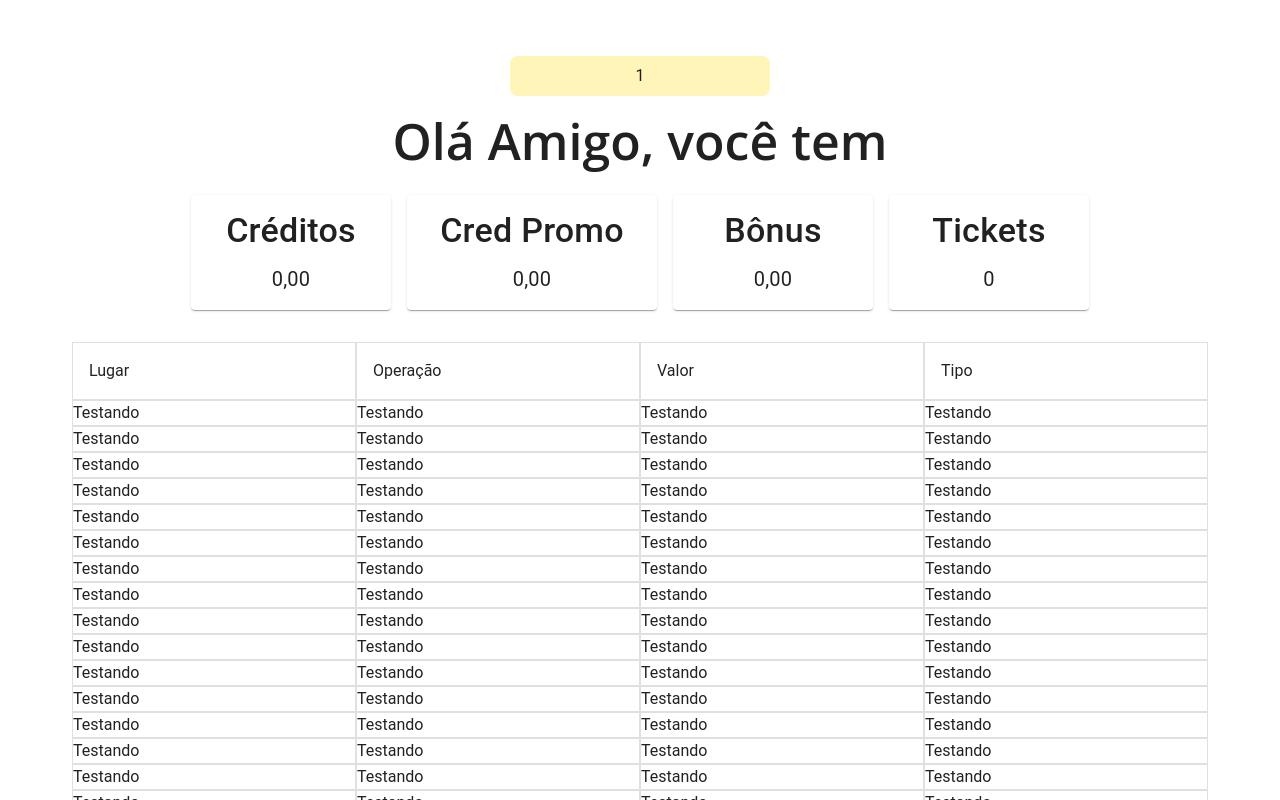
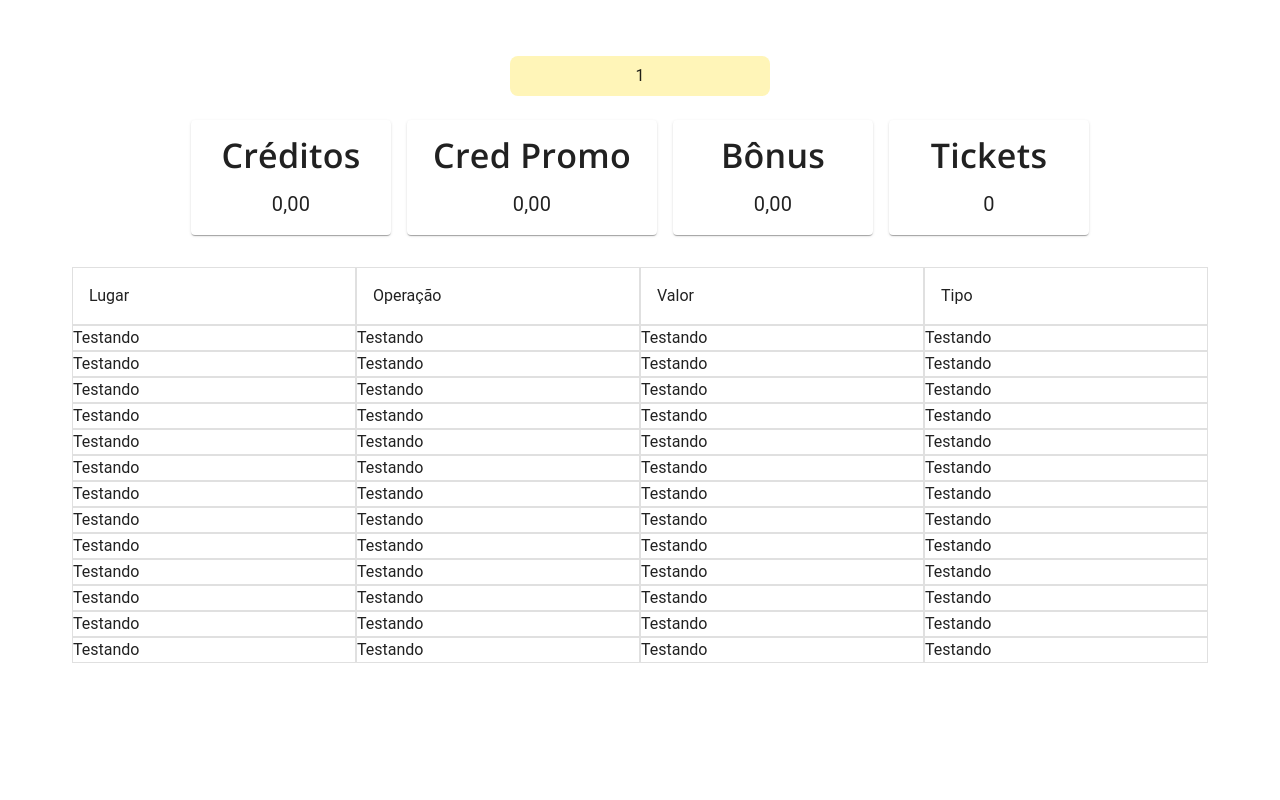
Before and after one commit to PlaycardSys/terminal, a Vue app: page /table/1 in a window 1280 px wide. Shown: the top 800 px of the page. Built offline with nearby package versions, Linux system fonts and the light colour scheme.

Commit message:
upcredited

```diff
--- a/src/components/Credited.vue
+++ b/src/components/Credited.vue
@@ -1,5 +1,4 @@
 <template>
-  <h1>Olá Amigo, você tem</h1>
   <v-container>
     <v-row>
       <v-col cols="12" md="12">
@@ -50,13 +49,8 @@
 </template>
 
 <style scoped>
-h1 {
-  text-align: center;
-  font-size: 50px;
-  font-family: 'Open Sans', sans-serif;
-}
+.v-card-title {
+font-family: 'Open Sans', sans-serif !important;
 
-v.card {
-  background-color: red;
 }
 </style>
--- a/src/views/Table.vue
+++ b/src/views/Table.vue
@@ -26,7 +26,7 @@ const route = useRoute();
         <v-sheet class="ma-2 pa-2">Tipo</v-sheet>
       </v-col>
 
-      <v-col v-for="n in 96" :key="n" cols="12" md="3" class="border">
+      <v-col v-for="n in 52" :key="n" cols="12" md="3" class="border">
         <v-sheet> Testando</v-sheet>
       </v-col>
     </v-row>
```
